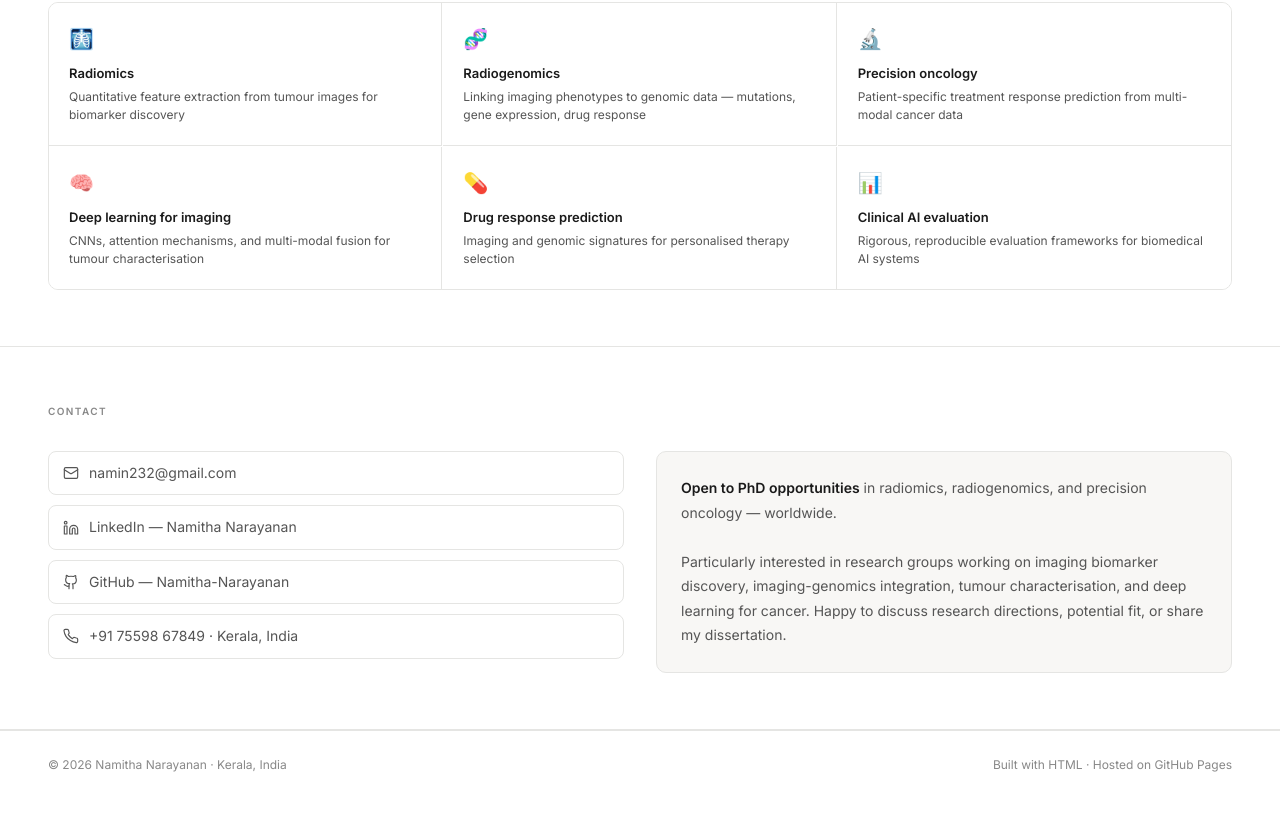
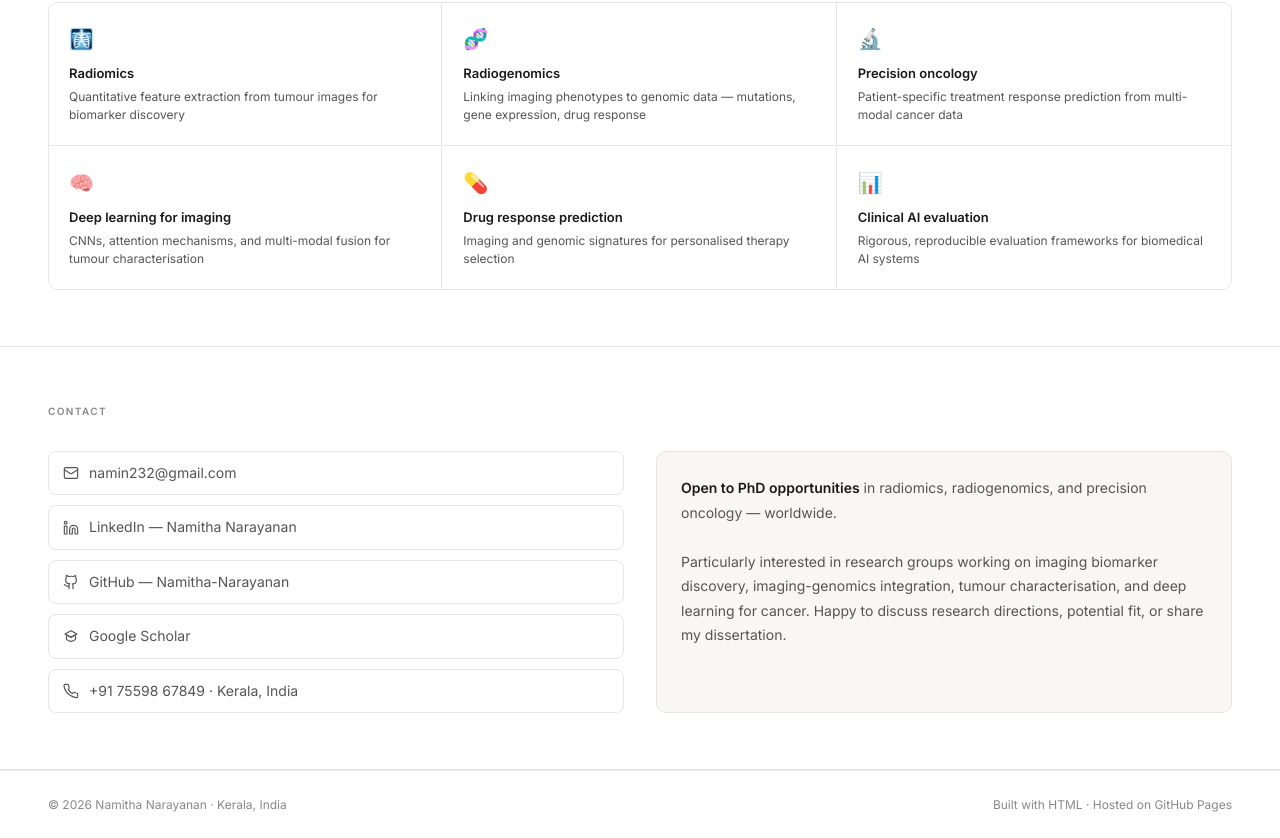
Before and after one commit to Namitha-Narayanan-AI/Namitha-Narayanan-AI.github.io, a plain HTML site: page index.html in a window 1280 px wide. Shown: the part 3262-4100 px from the top of the page. Before the commit the page ends 4060 px from the top, so only its background shows below. Drawn offline with Linux system fonts and the light colour scheme.

Commit message:
Add files via upload

```diff
--- a/index.html
+++ b/index.html
@@ -558,6 +558,10 @@
         <svg width="16" height="16" viewBox="0 0 24 24" fill="none" stroke="currentColor" stroke-width="1.75" stroke-linecap="round" stroke-linejoin="round"><path d="M15 22v-4a4.8 4.8 0 0 0-1-3.2c3 0 6-2 6-5.5.08-1.25-.27-2.48-1-3.5.28-1.15.28-2.35 0-3.5 0 0-1 0-3 1.5-2.64-.5-5.36-.5-8 0C6 2 5 2 5 2c-.3 1.15-.3 2.35 0 3.5A5.4 5.4 0 0 0 4 9c0 3.5 3 5.5 6 5.5-.39.49-.68 1.05-.85 1.65-.17.6-.22 1.23-.15 1.85v4"/><path d="M9 18c-4.51 2-5-2-7-2"/></svg>
         GitHub — Namitha-Narayanan
       </a>
+      <a href="https://scholar.google.com/citations?user=ak-k1AoAAAAJ&hl=en" target="_blank" rel="noopener" class="contact-link">
+        <svg width="16" height="16" viewBox="0 0 24 24" fill="none" stroke="currentColor" stroke-width="1.75" stroke-linecap="round" stroke-linejoin="round"><path d="M12 14l9-5-9-5-9 5 9 5z"/><path d="M12 14l6.16-3.422a12.083 12.083 0 0 1 .665 6.479A11.952 11.952 0 0 1 12 20.055a11.952 11.952 0 0 1-6.824-2.998 12.078 12.078 0 0 1 .665-6.479L12 14z"/></svg>
+        Google Scholar
+      </a>
       <a href="tel:+917559867849" class="contact-link">
         <svg width="16" height="16" viewBox="0 0 24 24" fill="none" stroke="currentColor" stroke-width="1.75" stroke-linecap="round" stroke-linejoin="round"><path d="M22 16.92v3a2 2 0 0 1-2.18 2 19.79 19.79 0 0 1-8.63-3.07A19.5 19.5 0 0 1 4.5 12.5a19.79 19.79 0 0 1-3.07-8.67A2 2 0 0 1 3.41 2h3a2 2 0 0 1 2 1.72 12.84 12.84 0 0 0 .7 2.81 2 2 0 0 1-.45 2.11L7.91 9.91a16 16 0 0 0 6.08 6.08l1.27-1.27a2 2 0 0 1 2.11-.45 12.84 12.84 0 0 0 2.81.7A2 2 0 0 1 22 16.92z"/></svg>
         +91 75598 67849 &middot; Kerala, India
```
